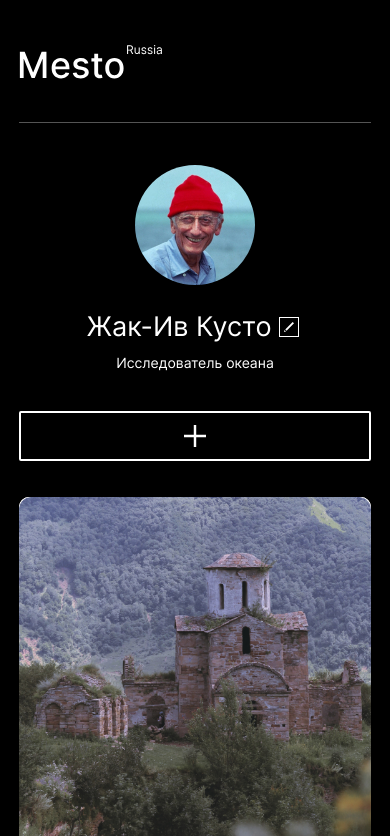
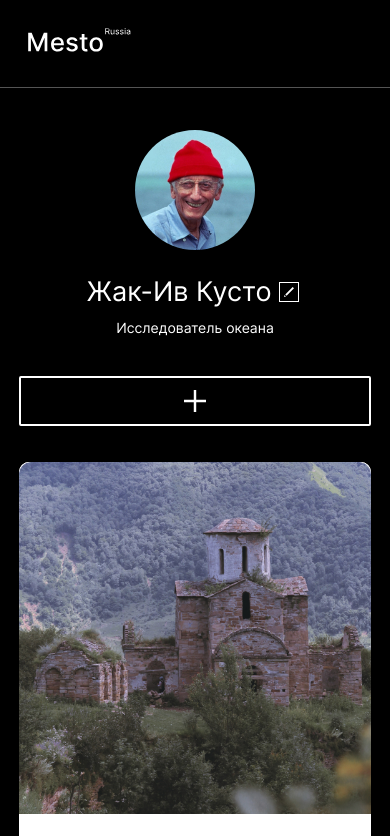
Before and after one commit to NastyaLyashko/mesto, a plain HTML site: page index.html in a window 390 px wide. Shown: the top 836 px of the page. Drawn offline with Linux system fonts and the light colour scheme.

```diff
--- a/blocks/footer/__copyright/footer__copyright.css
+++ b/blocks/footer/__copyright/footer__copyright.css
@@ -6,7 +6,7 @@
     margin-top: 66px;
 }
 
-@media (max-width: 320px) {
+@media (max-width: 460px) {
     .footer__copyright {
         margin-bottom: 36px;
         margin-top: 48px;
--- a/blocks/header/__logo/header__logo.css
+++ b/blocks/header/__logo/header__logo.css
@@ -3,7 +3,7 @@
     padding-bottom: 40px;
 }
 
-@media (max-width: 320px) {
+@media (max-width: 460px) {
     .header__logo {
         width: 103.74px;
         height: 24.4px;
--- a/blocks/header/header.css
+++ b/blocks/header/header.css
@@ -10,3 +10,9 @@
         max-width:  calc(100% - 38px);
     }
 }
+
+@media (max-width: 460px) {
+    .header {
+        max-width: 100%;
+    }
+}
```
Also changed, not shown: 1 other file.
